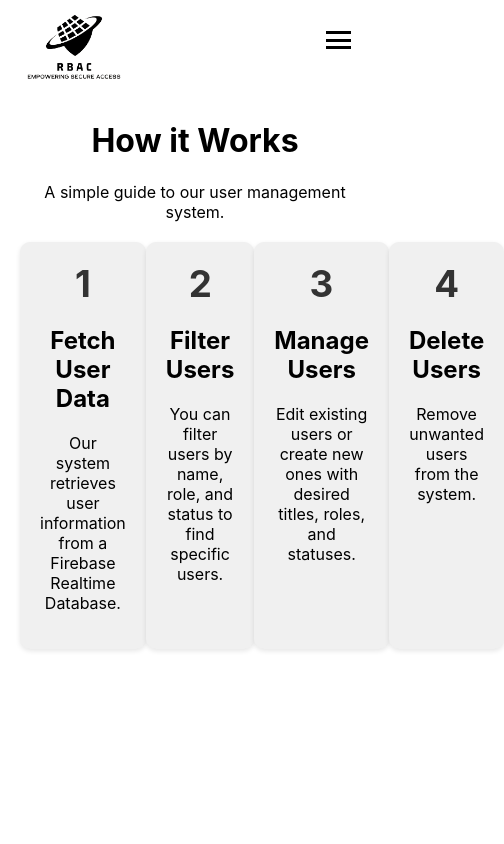
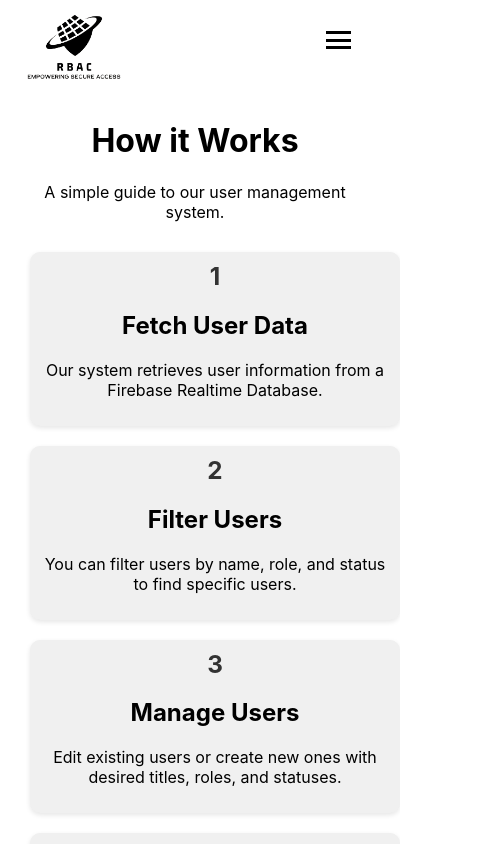
Before and after one commit to VivekSolapure/VRV-RBAC, a React (Create React App) app: page /howitworks in a window 390 px wide. Shown: the top 844 px of the page, 504 px wide, since content can reach past the window. Built offline with nearby package versions, Linux system fonts and the light colour scheme.

Commit message:
responsive HIW

```diff
--- a/src/pages/HowItWorks.css
+++ b/src/pages/HowItWorks.css
@@ -5,7 +5,8 @@
 
   .steps {
     display: flex;
-    justify-content: space-around;
+    flex-wrap: wrap; /* Allows wrapping of steps */
+    justify-content: center; /* Center align on smaller screens */
     margin-top: 20px;
   }
 
@@ -16,6 +17,7 @@
     padding: 20px;
     text-align: center;
     width: 250px;
+    margin: 10px; /* Adds spacing between steps */
   }
 
   .step-number {
@@ -36,3 +38,31 @@
       transform: scale(1);
     }
   }
+
+  /* Responsive Design */
+  @media (max-width: 768px) {
+    .step {
+      width: 200px; /* Reduce width for medium screens */
+      padding: 15px; /* Adjust padding */
+    }
+
+    .step-number {
+      font-size: 28px; /* Adjust font size */
+    }
+  }
+
+  @media (max-width: 480px) {
+    .step {
+      width: 100%; /* Full width for smaller screens */
+      padding: 10px; /* Adjust padding */
+    }
+
+    .step-number {
+      font-size: 24px; /* Further reduce font size */
+    }
+
+    .steps {
+      flex-direction: column; /* Stack steps vertically */
+      align-items: center; /* Center align items */
+    }
+  }
```
